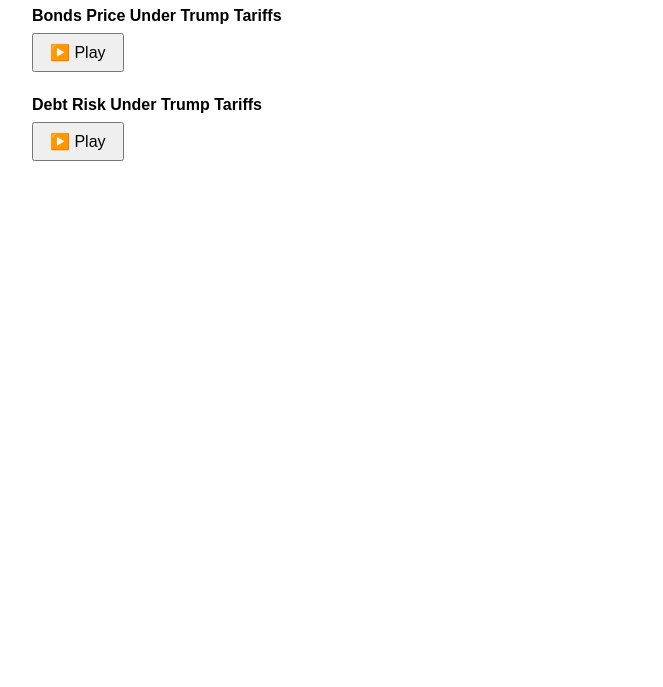
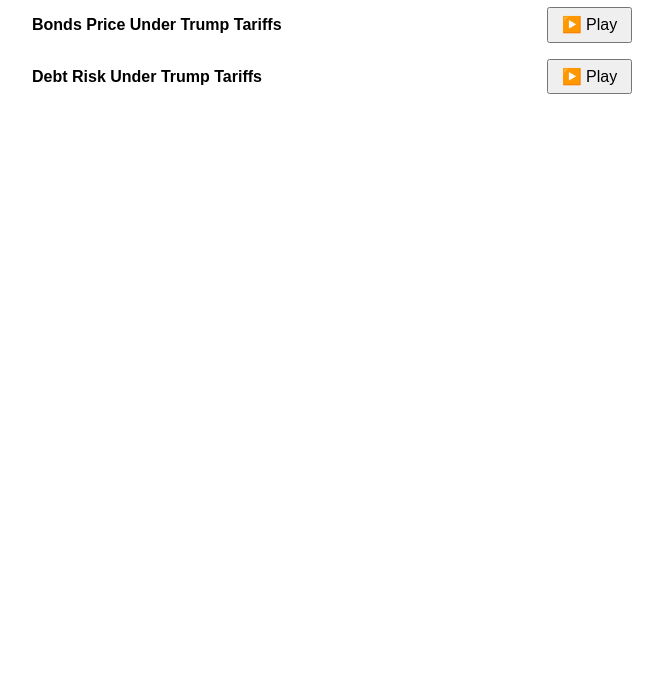
Before and after one commit to hsuehyt/YutingPodcast, a plain HTML site: page index.html in a window 1280 px wide. Shown: the part 113-800 px from the top of the page, without its empty margins (8-671 px from the left). Drawn offline with Linux system fonts and the light colour scheme.

Commit message:
Update index.html

```diff
--- a/index.html
+++ b/index.html
@@ -12,13 +12,20 @@
         }
 
         .article {
-            margin-bottom: 1.5em;
-            text-align: left;
+            display: flex;
+            align-items: center;
+            justify-content: flex-start;
+            margin-bottom: 1em;
+        }
+
+        .title {
+            flex: 1;
+            font-weight: bold;
         }
 
         button {
-            margin-top: 0.5em;
-            padding: 0.5em 1em;
+            margin-left: 1em;
+            padding: 0.4em 0.8em;
             font-size: 1em;
             cursor: pointer;
         }
@@ -28,14 +35,14 @@
     <h1>Yuting Podcast - Read Aloud</h1>
 
     <div class="article">
-        <strong>Bonds Price Under Trump Tariffs</strong><br />
+        <div class="title">Bonds Price Under Trump Tariffs</div>
         <button onclick="toggleRead('articles/2023_0330_01_Bonds_Price_Under_Trump_Tariffs.txt', this)">
             ▶️ Play
         </button>
     </div>
 
     <div class="article">
-        <strong>Debt Risk Under Trump Tariffs</strong><br />
+        <div class="title">Debt Risk Under Trump Tariffs</div>
         <button onclick="toggleRead('articles/2023_0330_02_Debt_Risk_Under_Trump_Tariffs.txt', this)">
             ▶️ Play
         </button>
@@ -44,12 +51,13 @@
     <script>
         let currentUtterance = null;
         let isPlaying = false;
+        let currentButton = null;
 
         async function toggleRead(filePath, button) {
             if (isPlaying) {
                 speechSynthesis.cancel();
                 isPlaying = false;
-                button.textContent = '▶️ Play';
+                if (currentButton) currentButton.textContent = '▶️ Play';
                 return;
             }
 
@@ -59,12 +67,13 @@
                 currentUtterance = new SpeechSynthesisUtterance(text);
                 currentUtterance.onend = () => {
                     isPlaying = false;
-                    button.textContent = '▶️ Play';
+                    if (currentButton) currentButton.textContent = '▶️ Play';
                 };
 
                 speechSynthesis.speak(currentUtterance);
                 isPlaying = true;
                 button.textContent = '⏸ Pause';
+                currentButton = button;
             } catch (error) {
                 alert("Failed to load article: " + error);
             }
```
